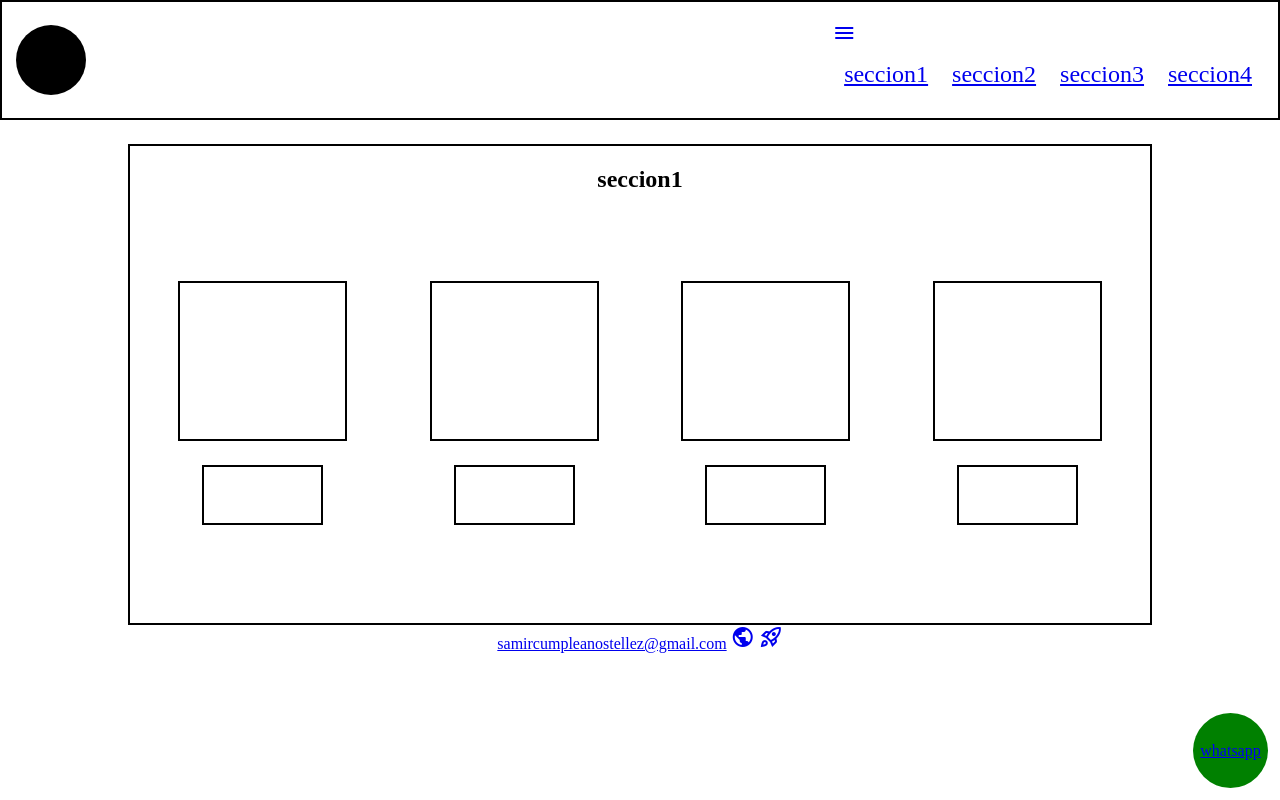
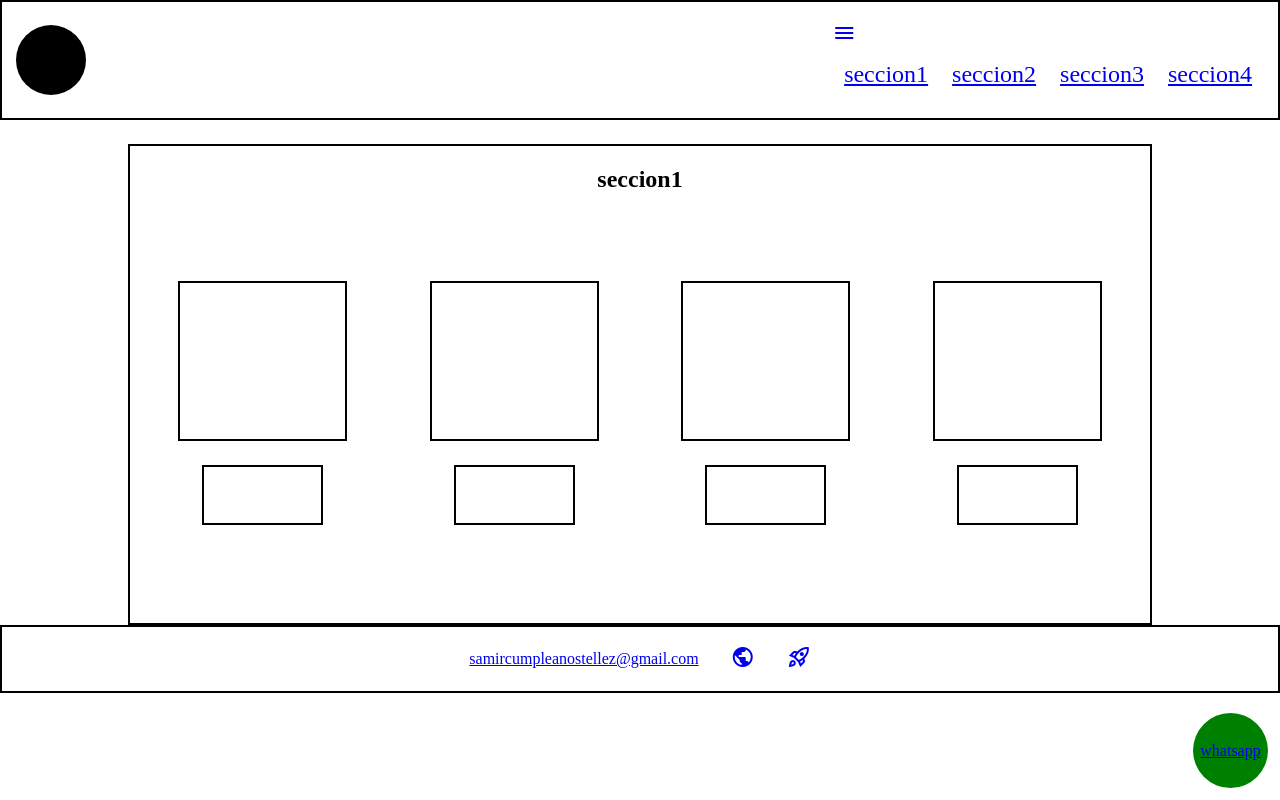
Before and after one commit to jamedmoises/tie, a plain HTML site: page index.html in a window 1280 px wide. Drawn offline with nearby package versions, Linux system fonts and the light colour scheme.

Commit message:
Update style.css

```diff
--- a/style.css
+++ b/style.css
@@ -11,6 +11,19 @@
     list-style: none;
     font-size: 24px;
 }
+footer{
+    border: 2px black solid;
+    width: 100%;
+    display:flex;
+    justify-content: center;
+    align-items: center;
+    padding: 16px;
+
+}
+footer a{
+    margin: 2px 16px;
+}
+
 .boton{
     width: 75px;
     height: 75px;
@@ -96,3 +109,6 @@ h2{
     width: 100%;
     grid-column: 1/5;
 }
+@media screen and(min-width:500px) {
+    .material-symbols-outlined{display:none;}
+}
```
